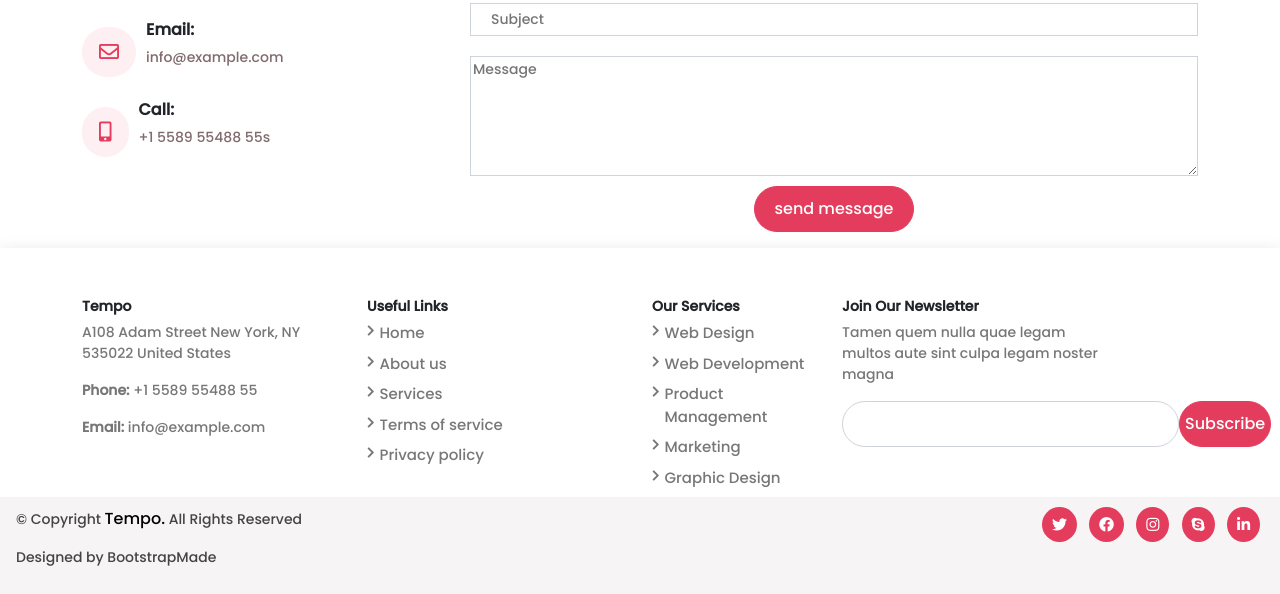
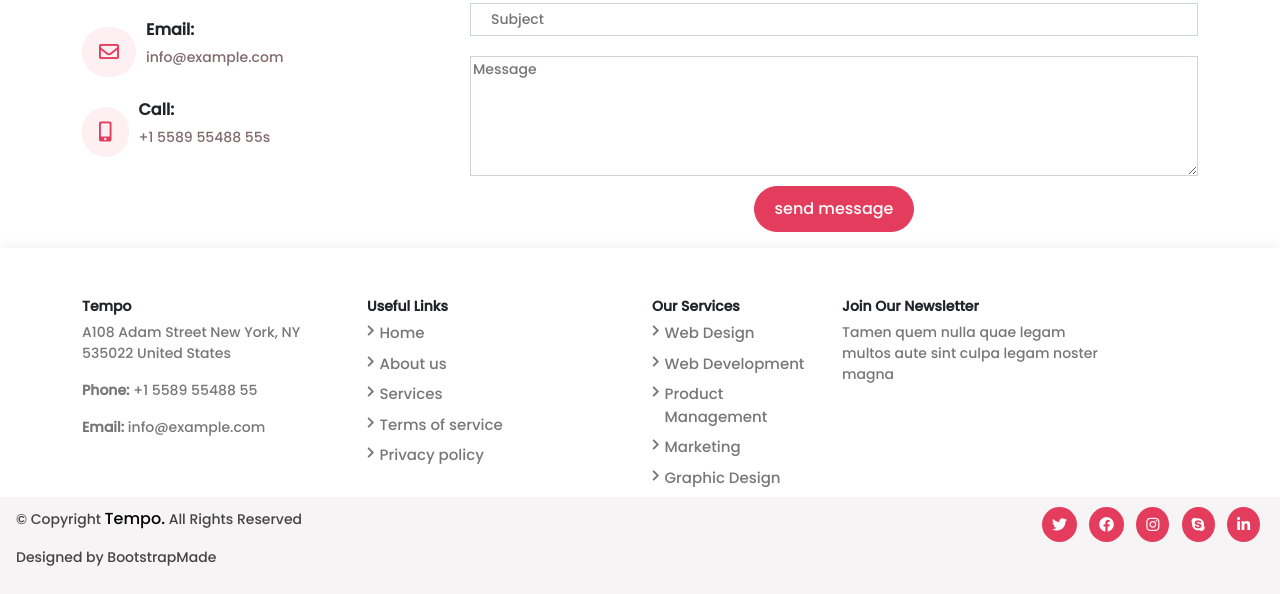
Before and after one commit to hussien034/TEMPO-template, a plain HTML site: page index.html in a window 1280 px wide. Shown: the part 5923-6517 px from the top of the page. Drawn offline with nearby package versions, Linux system fonts and the light colour scheme.

Commit message:
Update index.html

```diff
--- a/index.html
+++ b/index.html
@@ -742,10 +742,6 @@
                 <div class="col-md-3">
                     <h6>Join Our Newsletter</h6>
                     <p>Tamen quem nulla quae legam multos aute sint culpa legam noster magna</p>
-                    <div class="cent-btn d-flex">
-                    <input class="inp-2">
-                    <button class="btn-8">Subscribe</button>
-                </div>
                 </div>
             </div>
         </div>
```
